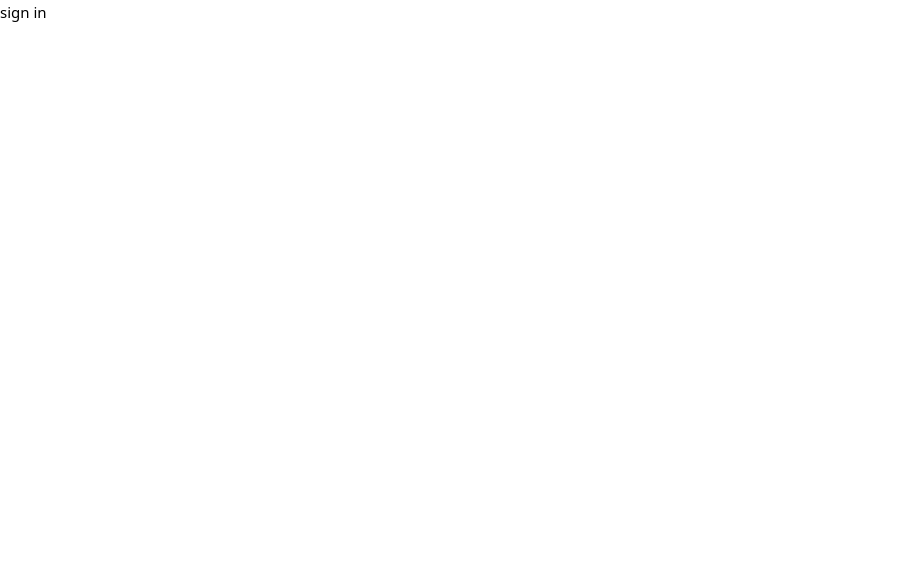
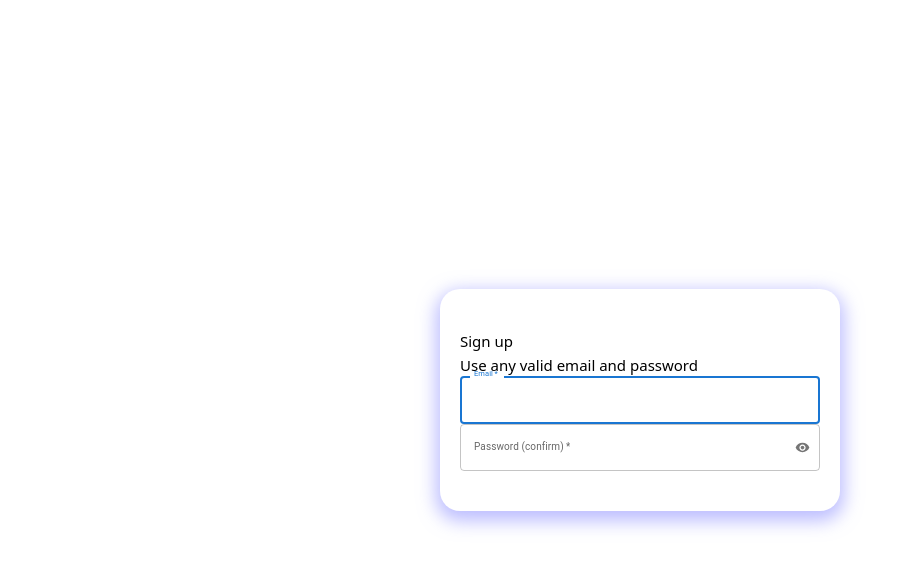
Before and after one commit to imlaa/dashboard, a React (Create React App) app: page / in a window 1280 px wide. Shown: the top 568 px of the page, without its empty margins (0-915 px from the left). Built offline with nearby package versions, Linux system fonts and the light colour scheme.

Commit message:
sign in page layout

```diff
--- a/package.json
+++ b/package.json
@@ -3,6 +3,10 @@
   "version": "0.1.0",
   "private": true,
   "dependencies": {
+    "@emotion/react": "^11.9.3",
+    "@emotion/styled": "^11.9.3",
+    "@hookform/resolvers": "^2.9.5",
+    "@mui/icons-material": "^5.8.4",
     "@mui/material": "^5.8.7",
     "@reduxjs/toolkit": "^1.8.3",
     "@testing-library/jest-dom": "^5.16.4",
--- a/src/App.tsx
+++ b/src/App.tsx
@@ -9,7 +9,7 @@ export const App:React.FC = () =>  {
 	// const user = useAppSelector((state) => state.user);
 
 	return (
-		<div>
+		<div className='app'>
 			<AppRoutes />
 		</div>
 	);
--- /dev/null
+++ b/src/modules/auth/auth.module.scss
@@ -0,0 +1,9 @@
+.auth__wrapper {
+	display: flex;
+}
+
+.auth__form {
+	width: 40rem;
+
+	padding: 4rem 2rem;
+}
--- a/src/modules/auth/sign-in.tsx
+++ b/src/modules/auth/sign-in.tsx
@@ -1,9 +1,108 @@
 import React from 'react';
+import classes from './auth.module.scss';
 
-export const SignIn: React.FC = () => {
+import { useForm, Controller } from 'react-hook-form';
+import { yupResolver } from '@hookform/resolvers/yup';
+import { IconButton, TextField } from '@mui/material';
+import VisibilityIcon from '@mui/icons-material/Visibility';
+import VisibilityOffIcon from '@mui/icons-material/VisibilityOff';
+
+import { signInSchema } from '../../validation';
+
+import { Card } from '../../components';
+
+interface ISignInData {
+	email: string;
+	password: string;
+}
+
+const defaultValues:ISignInData  = {
+	email: '',
+	password: '',
+}
+
+export const SignIn:React.FC = () => {
+	const [isConfirmPasswordVisible, setIsConfirmPasswordVisible] = React.useState<boolean>(false);
+
+	const { control, formState: {errors}, handleSubmit } = useForm({
+		mode: 'onChange',
+		defaultValues,
+		resolver: yupResolver(signInSchema),
+	});
+
+	const handleSubmitCallback = (data:ISignInData) => {
+		console.log('sign in form data: ', data);
+	}
+
+	const changePasswordVisibilityCallback = React.useCallback(() => {
+		setIsConfirmPasswordVisible(!isConfirmPasswordVisible);
+	}, [isConfirmPasswordVisible]);
+
+	const visibilityIcon = () => (
+		isConfirmPasswordVisible ? <VisibilityOffIcon /> : <VisibilityIcon />
+	);
+
 	return (
-		<div>
-			sign in
-		</div>
+		<Card>
+			<div className={classes.auth__wrapper}>
+				<div className={classes.auth__form}>
+					<div className={classes.auth__title}>Sign up</div>
+					<div className={classes.auth__subtitle}>Use any valid email and password</div>
+
+					<form
+						name="loginForm"
+						noValidate
+						onSubmit={handleSubmit(handleSubmitCallback)}
+					>
+						<Controller
+							name="email"
+							control={control}
+							render={({ field }) => (
+								<TextField
+									{...field}
+									label="Email"
+									autoFocus
+									type="email"
+									error={!!errors.email}
+									helperText={errors?.email?.message}
+									variant="outlined"
+									required
+									fullWidth
+								/>
+							)}
+						/>
+
+						<Controller
+							name="password"
+							control={control}
+							render={({ field }) => (
+								<TextField
+									{...field}
+									className="mb-24"
+									label="Password (confirm)"
+									type={isConfirmPasswordVisible ? 'text' : 'password'}
+									error={!!errors.password}
+									helperText={errors?.password?.message}
+									variant="outlined"
+									required
+									fullWidth
+									InputProps={{
+										endAdornment: (
+											<IconButton
+												aria-label="toggle password visibility"
+												onClick={changePasswordVisibilityCallback}
+												edge="end"
+											>
+												{visibilityIcon()}
+											</IconButton>
+										),
+									}}
+								/>
+							)}
+						/>
+					</form>
+				</div>
+			</div>
+		</Card>
 	);
 };
--- a/src/scss/boilerplate.scss
+++ b/src/scss/boilerplate.scss
@@ -10,3 +10,8 @@ body {
   font-weight: 400;
   line-height: 1.6;
 }
+
+.app {
+  width: 100vw;
+  height: 100vh;
+}
```
Also changed, not shown: 1 other file (tests, documents, lock files or other folders).
